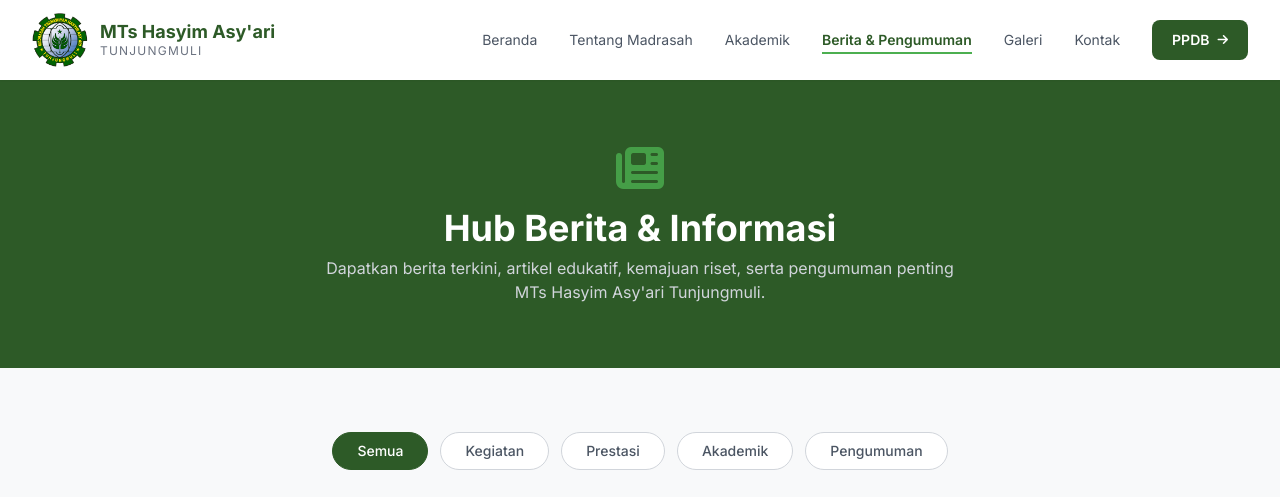
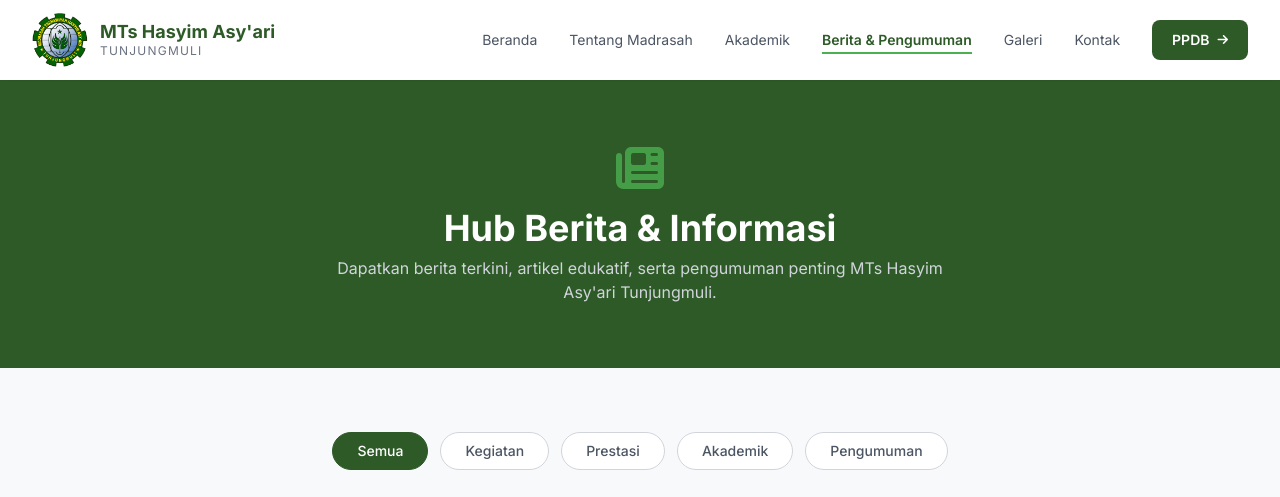
Before and after one commit to BintangSugihHartowo/Redesign-Web-MTs-Hasyim-Asy-ari, a plain HTML site: page index.html in a window 1280 px wide. Both pictures are taken after a click on the button "Buka Semua Berita". Shown: the top 497 px of the page. Drawn offline with nearby package versions, Linux system fonts and the light colour scheme.

Commit message:
jarak jarak

```diff
--- a/index.html
+++ b/index.html
@@ -705,7 +705,7 @@
             <div class="bg-deep-forest py-16 text-center text-white relative">
                 <i class="fas fa-newspaper text-5xl mb-4 text-fresh-green opacity-80"></i>
                 <h1 class="text-4xl font-bold mb-2">Hub Berita & Informasi</h1>
-                <p class="text-gray-300 max-w-2xl mx-auto px-4">Dapatkan berita terkini, artikel edukatif, kemajuan riset, serta pengumuman penting MTs Hasyim Asy'ari Tunjungmuli.</p>
+                <p class="text-gray-300 max-w-2xl mx-auto px-4">Dapatkan berita terkini, artikel edukatif, serta pengumuman penting MTs Hasyim Asy'ari Tunjungmuli.</p>
             </div>
 
             <div class="max-w-7xl mx-auto px-4 py-16">
```
Also changed, not shown: assets/img/Foto Fauzan Fahmi, A.Md..jpeg (deleted).
